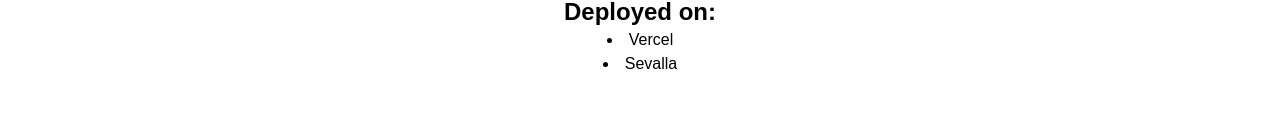
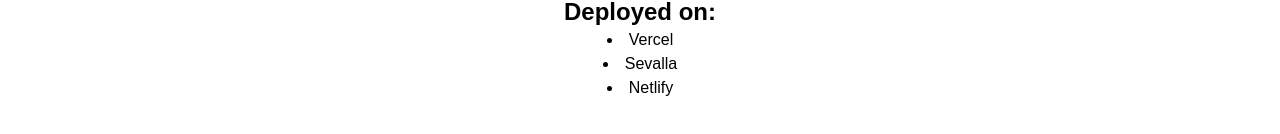
Before and after one commit to osmannyildiz/251127-paas-test, a Next.js app: page /about in a window 1280 px wide. Shown: the part 332-466 px from the top of the page. Built offline with nearby package versions, Linux system fonts and the light colour scheme.

Commit message:
netlify post-deployment

```diff
--- a/app/about/page.tsx
+++ b/app/about/page.tsx
@@ -29,6 +29,7 @@
       <ul className="list-disc list-inside">
         <li>Vercel</li>
         <li>Sevalla</li>
+        <li>Netlify</li>
       </ul>
     </div>
   );
```
